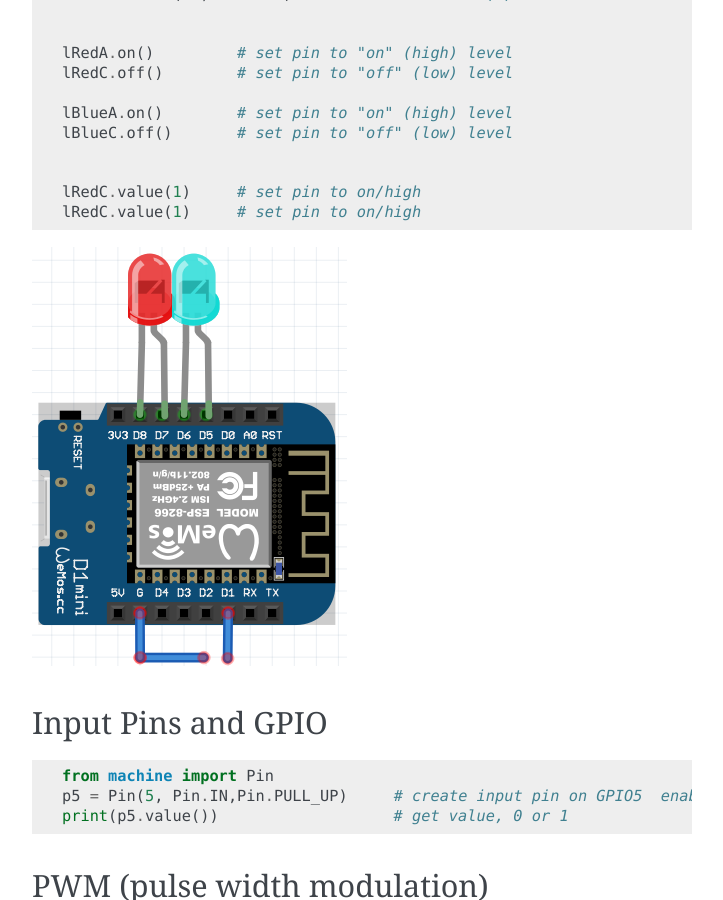
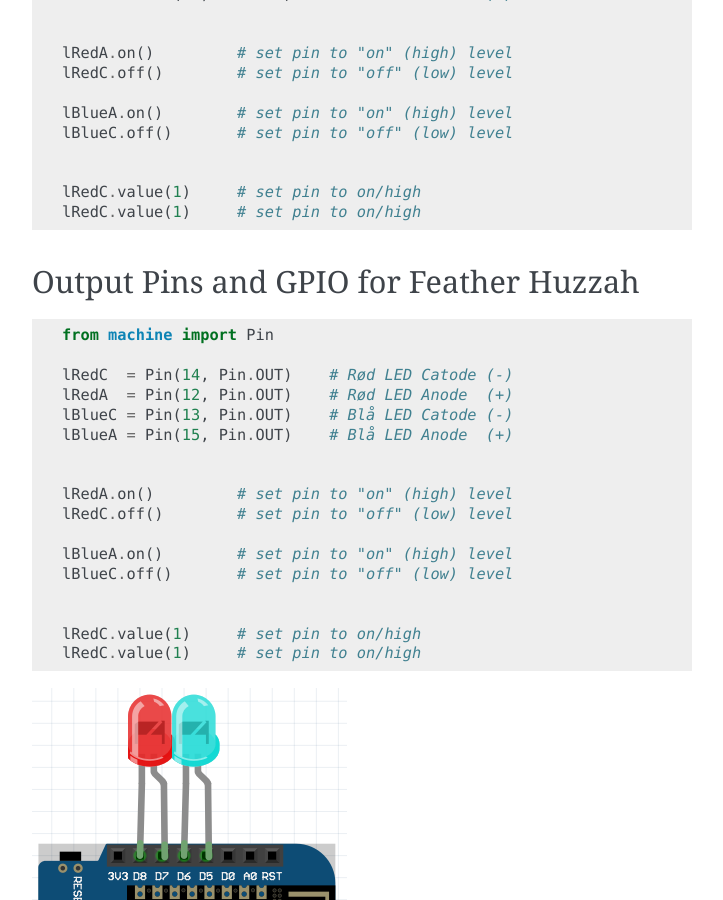
Before and after one commit to rlangoy/PDE3K, a Sphinx documentation site: the page built from docs/thonny_guide.rst, in a window 1280 px wide and 900 px high, scrolled down 4784 px. Shown: the whole window, without its empty margins (388-1111 px from the left). Built offline with Sphinx 7.4.7, drawn with Linux system fonts in a browser that asks for light colours; some of the changed text lies outside the part shown.

Commit message:
Update thonny_guide.rst

```diff
--- a/docs/thonny_guide.rst
+++ b/docs/thonny_guide.rst
@@ -100,6 +100,29 @@ Output Pins and GPIO
     lRedA  = Pin(13, Pin.OUT)    # Rød LED Anode  (+)
     lBlueC = Pin(12, Pin.OUT)    # Blå LED Catode (-)
     lBlueA = Pin(14, Pin.OUT)    # Blå LED Anode  (+)
+
+
+    lRedA.on()         # set pin to "on" (high) level
+    lRedC.off()        # set pin to "off" (low) level
+
+    lBlueA.on()        # set pin to "on" (high) level
+    lBlueC.off()       # set pin to "off" (low) level
+
+
+    lRedC.value(1)     # set pin to on/high
+    lRedC.value(1)     # set pin to on/high
+
+
+Output Pins and GPIO for Feather Huzzah
+----------------------------------------
+::
+
+    from machine import Pin
+
+    lRedC  = Pin(14, Pin.OUT)    # Rød LED Catode (-)
+    lRedA  = Pin(12, Pin.OUT)    # Rød LED Anode  (+)
+    lBlueC = Pin(13, Pin.OUT)    # Blå LED Catode (-)
+    lBlueA = Pin(15, Pin.OUT)    # Blå LED Anode  (+)
 
 
     lRedA.on()         # set pin to "on" (high) level
```
